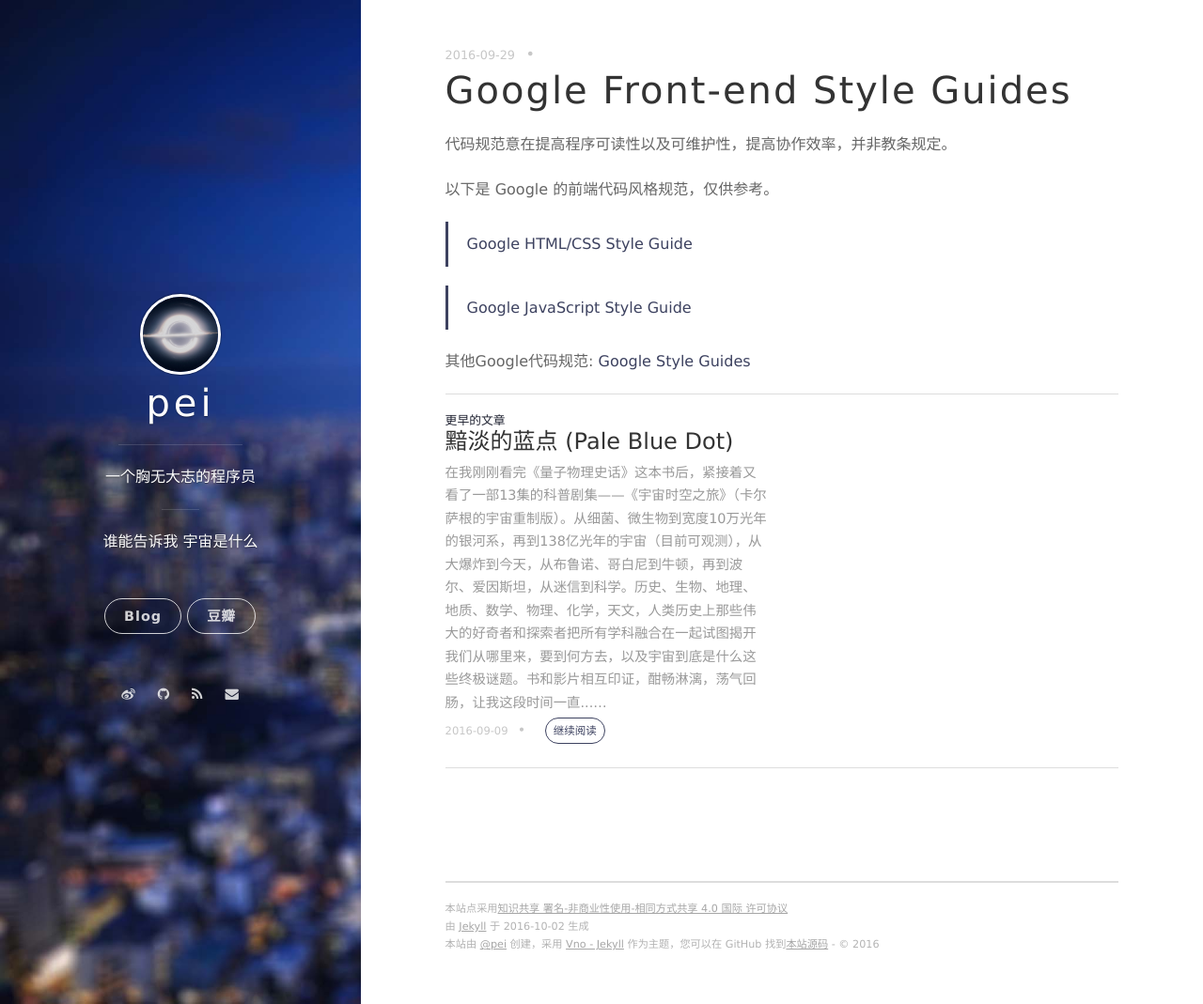
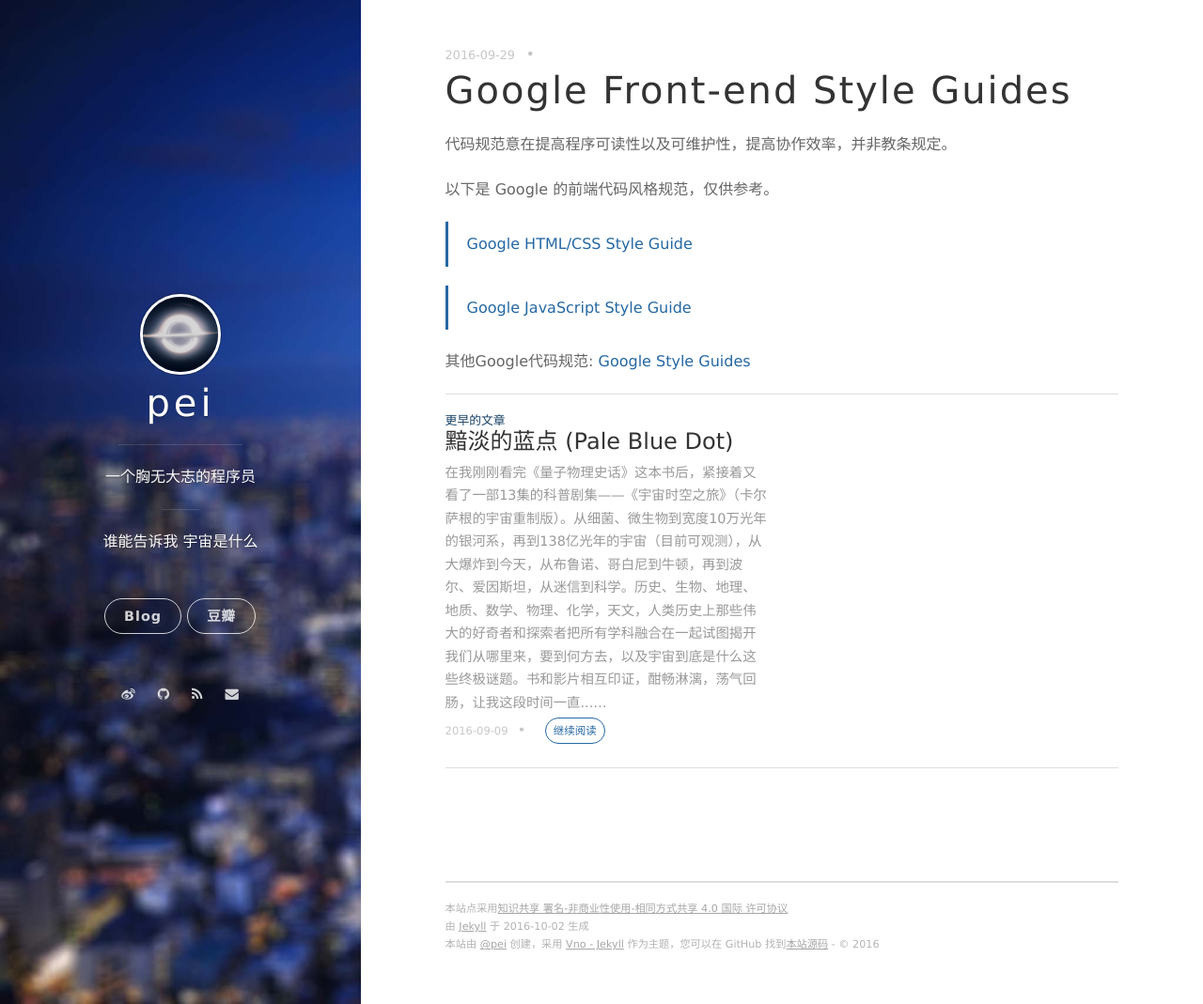
Before and after one commit to peiyucn/peiyucn.github.io, a Jekyll site: the page built from _posts/2016-09-29-front-end-style.md, in a window 1280 px wide and 1069 px high. Shown: the whole window at 94% size. Built offline with Jekyll 4.4.1, drawn with Linux system fonts in a browser that asks for light colours; nearby versions of some CDN libraries; comment, search, counter and statistics services are not loaded.

Commit message:
update link color

```diff
--- a/_sass/variables.scss
+++ b/_sass/variables.scss
@@ -15,7 +15,7 @@
 $blue:              #2568A3;
 $dark:              #333333;
 
-$primary-color:     $slate;
+$primary-color:     $blue;
 $secondary-color:   #5BA4E5;
 
 $link-color:        $primary-color;
```
